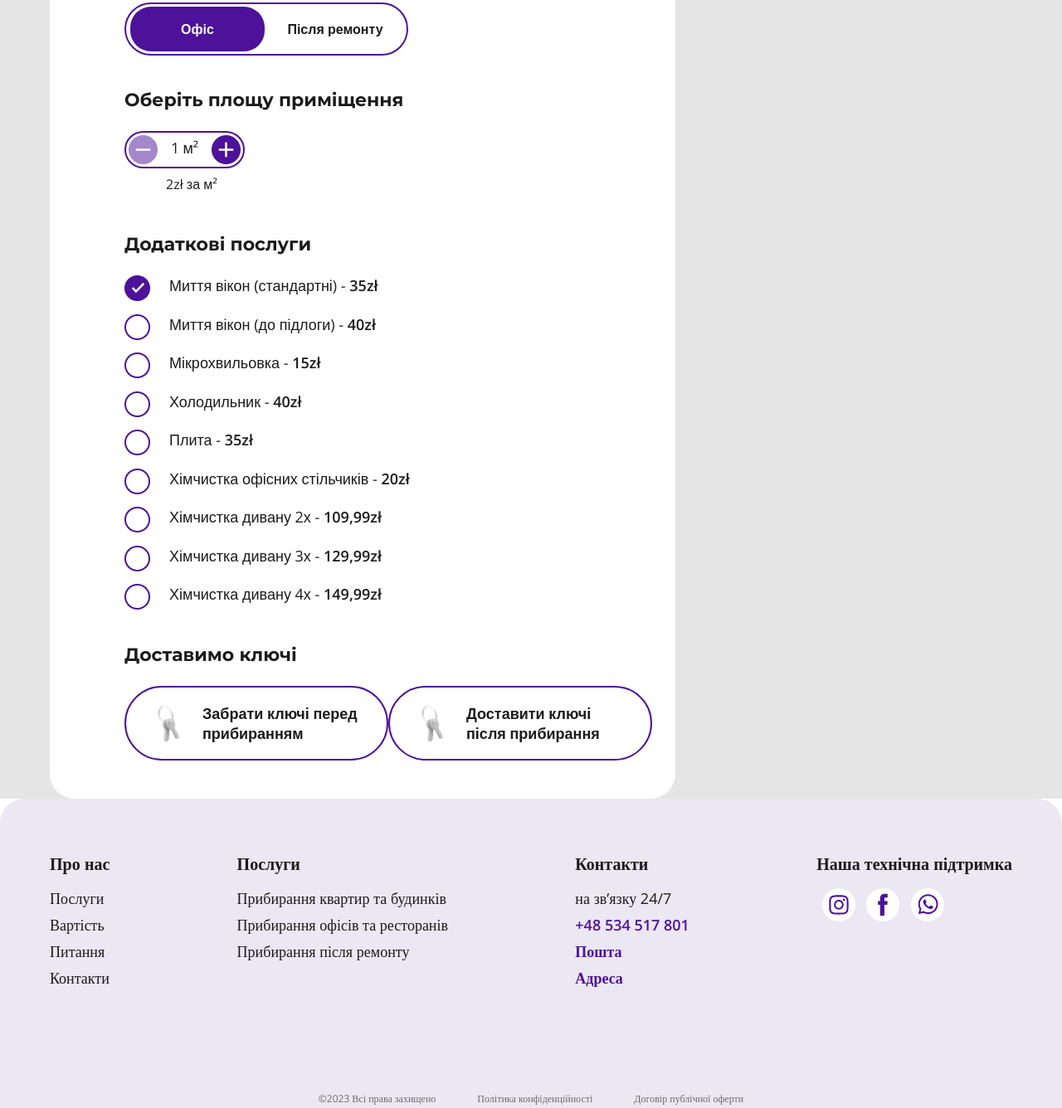
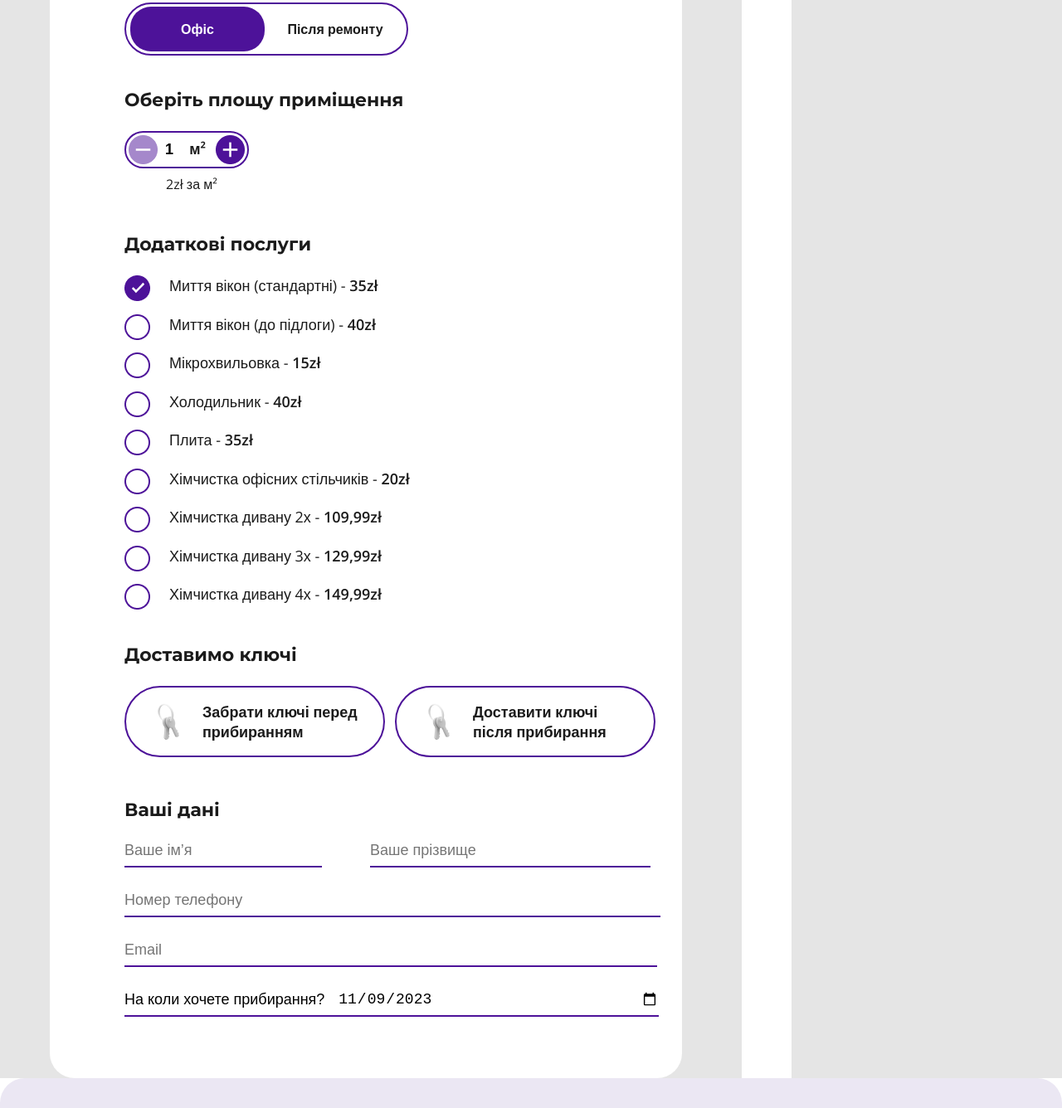
Before and after one commit to Stani5lav/SiteCleaning, a website: page calc.html in a window 1280 px wide. Shown: the part 473-1809 px from the top of the page at 83% size. Drawn offline with nearby package versions, Linux system fonts and the light colour scheme.

Commit message:
squareready

```diff
--- a/assets/scss/styles.scss
+++ b/assets/scss/styles.scss
@@ -285,6 +285,10 @@ Home page
 
 .bg-grey {
     background: #E5E5E5;
+}
+
+.bg-transparent {
+    background: transparent;
 }
 
 
@@ -1399,7 +1403,9 @@ h2 {
 
 .calculator {
     padding: 60px 28px 46px 90px;
+    margin-right: 72px;
     border-radius: 30px;
+    width: 644px;
 
     h3 {
         margin-top: 14px;
@@ -1451,14 +1457,26 @@ h2 {
         }
 
         .square-display {
-            margin: 3px 16px;
+            margin: 3px 12px 3px 0;
+
+
+            .square {
+                width: 34px;
+                border: none;
+                outline: none;
+                font-size: 18px;
+                font-weight: bold;
+                padding: 4px 0;
+                text-align: right;
+            }
 
             a {
                 font-weight: 400;
                 text-align: center;
                 color: #1B1B1B;
+                transition: all 0.3s ease-out;
                 font-size: 18px;
-                transition: all 0.3s ease-out;
+                font-weight: bold;
             }
         }
     }
@@ -1510,14 +1528,19 @@ h2 {
     }
 
     /**
-    *Checkbox
+    *KeyButton
     */
+
+    .key-block {
+        margin-bottom: 50px;
+        width: 640px;
+    }
 
     .key-button-1,
     .key-button-2 {
         border: 2px solid #4D1299;
-        width: 314px;
-        height: 86px;
+        width: 310px;
+        height: 82px;
         border-radius: 50px;
         font-size: 18px;
         cursor: pointer;
@@ -1536,4 +1559,55 @@ h2 {
         color: #FFF;
         transition: all 0.5s ease-out;
     }
-}
+
+    /**
+    *Client-data
+    */
+
+    .client-data {
+
+
+        input {
+            width: 100%;
+            padding-bottom: 8px;
+            padding-left: 0;
+            margin-bottom: 28px;
+            border: none;
+            outline: none;
+            border-bottom: 2px solid #4D1299;
+            font-size: 18px;
+        }
+
+        .client-first-name {
+            width: 236px;
+            margin-right: 60px;
+        }
+
+        .client-last-name {
+            width: 336px;
+        }
+
+        .client-phone,
+        .client-email {
+            width: 640px;
+        }
+
+        #inputDate {
+            width: 976px;
+        }
+    }
+
+    /**
+    *calc-info
+    */
+
+    .calc-info {
+        width: 360px;
+    }
+
+
+
+
+
+
+}
--- a/calc.html
+++ b/calc.html
@@ -100,14 +100,14 @@
 
                             <div class="square-switch flex">
 
-                                <img src="img/home/minus-na.png">
+                                <img src="img/home/minus-na.png" class="minus-square">
 
                                 <div class="square-display">
-                                    <a class="square">1</a>
+                                    <input class="square" type="number" min="1" step="1" value="1" required>
                                     <a>м²</a>
                                 </div>
 
-                                <img src="img/home/plus.png">
+                                <img src="img/home/plus.png" class="plus-square">
 
                             </div>
 
@@ -187,6 +187,32 @@
                                 </div>
                             </div>
 
+                            <h3>Ваші дані</h3>
+
+                            <div class="client-data">
+
+                                <div class="name flex bg-transparent">
+
+                                    <div class="client-first-name"><input type="text" placeholder="Ваше ім’я"></div>
+                                    <div class="client-last-name"><input type="text" placeholder="Ваше прізвище"></div>
+                                </div>
+
+                                <!-- <input class="client-phone" type="text" placeholder="Номер телефону"> -->
+                                <input type="tel" name="phone" placeholder="Номер телефону" />
+
+                                <input class="client-email" type="text" placeholder="Email">
+
+
+                                <div class="flex">
+
+                                    <input type="text" value="На коли хочете прибирання?">
+                                    <input type="date" id="inputDate" name="inputDate">
+
+                                </div>
+
+
+                            </div>
+
 
 
 
@@ -195,7 +221,9 @@
 
                         </div>
 
-                        <div class="calc-info bg-white"></div>
+                        <div class="calc-info bg-white">
+                            Послуга
+                        </div>
 
                     </div>
 
--- a/script.js
+++ b/script.js
@@ -69,6 +69,52 @@ $('.slider-nav li').on('click', function (e) { //(для об'єкту лі) (п
 
 });
 
+//************       Площа приміщення         ********************************************* */
+
+let square = document.querySelector('.square');
+let sq = 1;
+let plusSquareBtn = document.querySelector('.plus-square');
+let minusSquareBtn = document.querySelector('.minus-square');
+
+plusSquareBtn.onclick = function () {
+    sq++;
+    minusSquareBtn.src = "img/home/minus.png";
+    square.value = sq;
+}
+
+minusSquareBtn.onclick = function () {
+    if (sq > 1) {
+        sq--;
+        square.value = sq;
+    }
+
+    if (sq === 1) {
+        minusSquareBtn.src = "img/home/minus-na.png";
+    }
+}
+
+square.oninput = function () {
+    if (sq >= 1) {
+        sq = square.value;
+        square.value = sq;
+        if (sq > 1)
+            minusSquareBtn.src = "img/home/minus.png";
+    }
+}
+
+square.onchange = function () {
+    if (square.value < 1) {
+        square.value = sq;
+    }
+    if (sq <= 1) {
+        minusSquareBtn.src = "img/home/minus-na.png";
+    }
+
+}
+
+
+//*********************      Забрати/Привезти ключі         ************************************ */
+
 let keyButton1 = document.querySelector('.key-button-1');
 
 keyButton1.onclick = function () {
@@ -80,6 +126,15 @@ let keyButton2 = document.querySelector('.key-button-2');
 keyButton2.onclick = function () {
     keyButton2.classList.toggle('active');
 };
+
+//**********************      Поточна дата                    ********************** */
+let currentDate = new Date();
+
+let dateString = currentDate.toISOString().slice(0, 10);
+
+document.getElementById("inputDate").value = dateString;
+document.getElementById("inputDate").min = dateString;
+
 
 
 
```
Also changed, not shown: assets/css/app.css, assets/css/styles.css.
